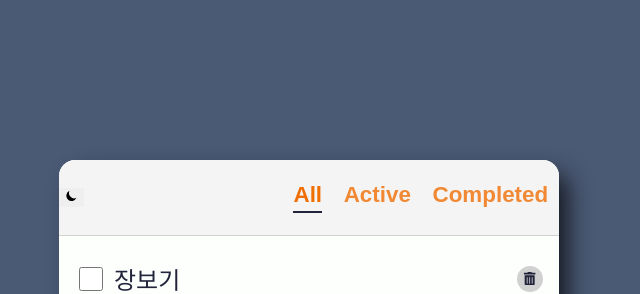
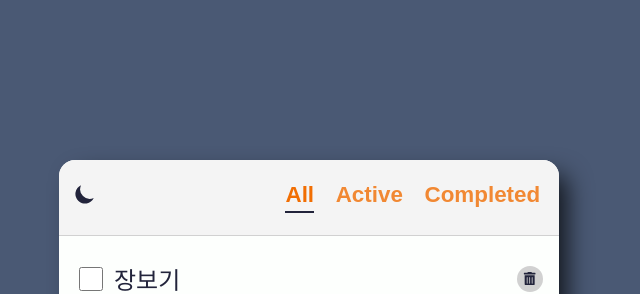
Before and after one commit to devkrecord/react-toy-project, a React (Create React App) app in the folder todo/: page / in a window 1280 px wide. Shown: the top 294 px of the page, without its empty margins (331-971 px from the left). Built offline with nearby package versions, Linux system fonts and the light colour scheme.

Commit message:
design: 다크모드 스타일링

```diff
--- a/todo/src/components/Header/Header.jsx
+++ b/todo/src/components/Header/Header.jsx
@@ -7,7 +7,7 @@
   const { darkMode, toggleDarkMode } = useDarkMode();
   return (
     <header className={styles.header}>
-      <button onClick={toggleDarkMode}>
+      <button onClick={toggleDarkMode} className={styles.toggle}>
         {!darkMode ? <HiMoon /> : <HiSun />}
       </button>
       <ul className={styles.filters}>
--- a/todo/src/components/Header/Header.module.css
+++ b/todo/src/components/Header/Header.module.css
@@ -2,8 +2,20 @@
   display: flex;
   justify-content: space-between;
   align-items: center;
+  padding: 0 0.5rem;
   background-color: var(--color-bg-dark);
   border-bottom: 1px solid var(--color-grey);
+}
+.toggle {
+  font-size: 1.5rem;
+  cursor: pointer;
+  background: transparent;
+  color: var(--color-text);
+  transition: all 150ms ease-out;
+}
+.toggle:hover {
+  transform: scale(1.1);
+  color: var(--color-accent);
 }
 .filters {
   display: flex;
--- a/todo/src/index.css
+++ b/todo/src/index.css
@@ -10,6 +10,13 @@
   --color-accent: #f16e03;
   --color-white: #ffffff;
   --color-scrollbar: #aaa7a7;
+}
+
+html.dark {
+  --color-bg-dark: #1a1c35;
+  --color-bg: #22243b;
+  --color-grey: #4e4e4e;
+  --color-text: #fdfffd;
 }
 
 body {
```
